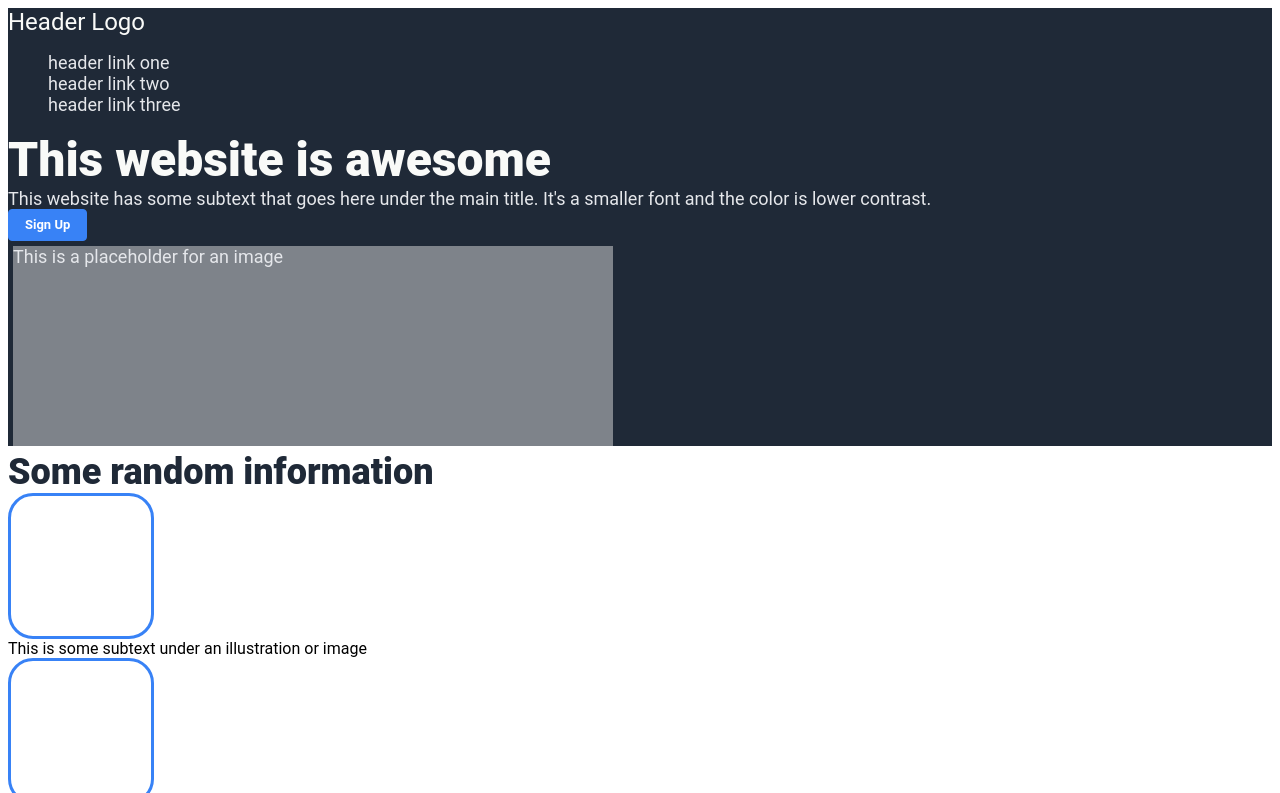
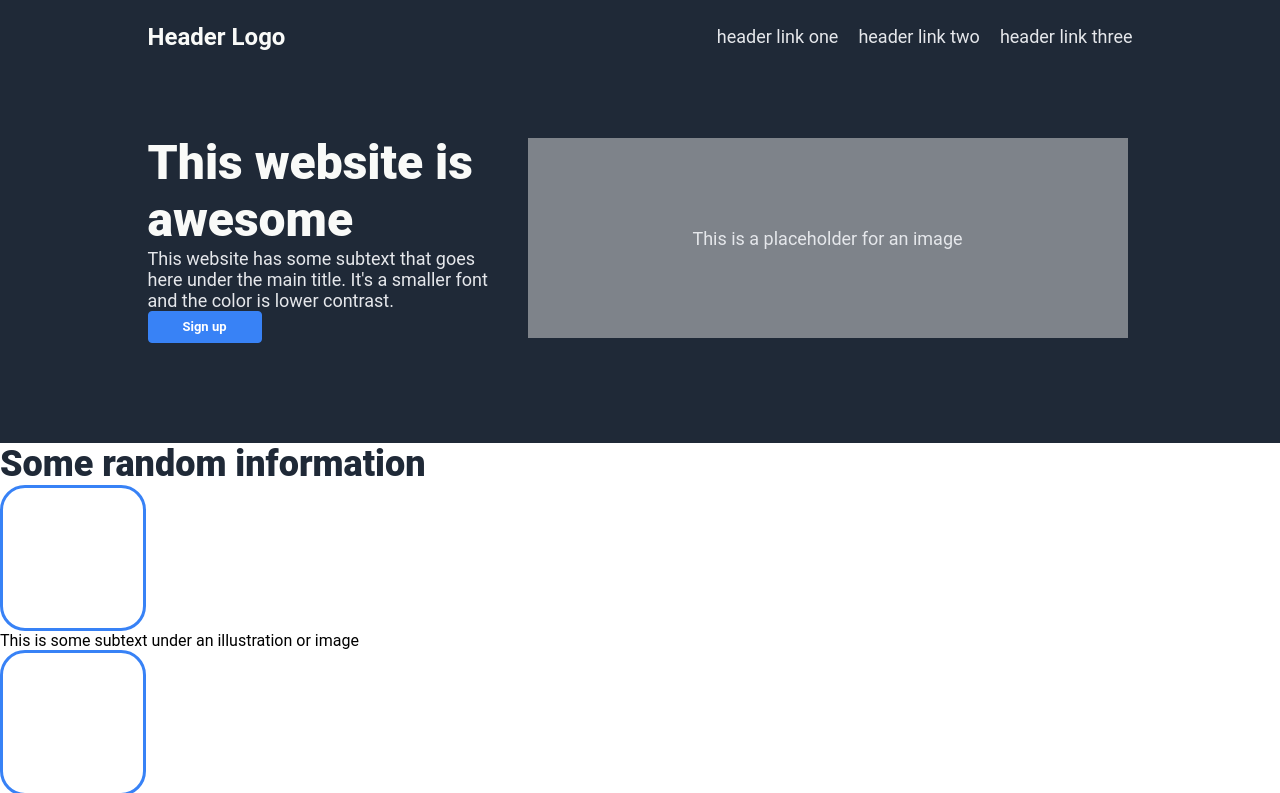
Before and after one commit to chojolan/simple-landing-page, a plain HTML site: page index.html in a window 1280 px wide. Shown: the top 793 px of the page. Drawn offline with Linux system fonts and the light colour scheme.

Commit message:
Fixed top content alignment

```diff
--- a/index.html
+++ b/index.html
@@ -9,6 +9,7 @@
 </head>
 <body>
     <div class="top">
+        <div class="top-container">
             <div class="header">
                 <div class="header-logo">Header Logo</div>
                 <div class="menu">
@@ -19,11 +20,12 @@
                     </ul>
                 </div>
             </div>
-        <div class="top-container">
+            <div class="top-content">
                 <div class="description">
                     <div class="description-title">This website is awesome</div>
                     <div class="description-content">This website has some subtext that goes here under the main title. It's a smaller font and the color is lower contrast.</div>
-                <div class="top-signup">Sign Up</div>
+                    <div class="top-signup">Sign up</div>
+                </div>
                 <div class="top-image">
                     <div class="img-placeholder">This is a placeholder for an image</div>
                 </div>
--- a/styles.css
+++ b/styles.css
@@ -1,14 +1,49 @@
 body {
+    display: flex;
+    flex-direction: column;
     font-family: roboto;
+    margin: 0;
+    padding: 0;
 }
 
 .top {
+    display: flex;
+    flex-direction: column;
+    align-items: center;
     background-color: #1F2937;
+    padding-bottom: 100px;
+}
+
+.header {
+    display: flex;
+    justify-content: space-between;
+    align-items: center;
+    padding-top: 10px;
+}
+
+.top-container {
+    display: flex;
+    flex-direction: column;
+}
+
+.top-content {
+    display: flex;
+    align-items: center;
+    padding-top: 70px;
+    gap: 25px;
+}
+
+.description {
+    display: flex;
+    flex-direction: column;
+    flex-wrap: wrap;
+    width: 350px;
 }
 
 .header-logo {
     font-size: 24px;
     color: #F9FAF8;
+    font-weight: 600;
 }
 
 .description-title {
@@ -23,11 +58,13 @@ body {
 }
 
 .img-placeholder {
+    display: flex;
+    justify-content: center;
+    align-items: center;
     background-color: rgba(220, 220, 220, 0.506);
-    display: flex;
     height: 200px;
+    width: 600px;
     margin: 5px;
-    width: 600px;
     color: #E5E7EB;
     font-size: 18px;
 }
@@ -53,7 +90,7 @@ body {
 
 .rectangle {
     background-color: #3882F6;
-    height: 100px;
+    height: 50px;
     width: 500px;
     border: 1px solid;
     border-radius: 4px;
@@ -61,10 +98,15 @@ body {
 }
 
 .footer {
+    display: flex;
+    justify-content: center;
+    align-items: center;
     background-color: #1F2937;
     height: 72px;
     color: #E5E7EB;
 }
+
+/* CSS elements */
 
 .top-signup, .bottom-signup {
     display: inline-block;
@@ -75,6 +117,8 @@ body {
     border-radius: 0.25rem;
     border: 1px solid #3882F6;
     color: #fff;
+    height: 30px;
+    width: 80px;
     font-size: 13px;
     line-height: 30px;
     font-weight: 600;
@@ -88,5 +132,7 @@ a {
 }
 
 ul {
+    display: flex;
+    gap: 20px;
     list-style: none;
 }
```
Lines whose indentation alone changed are shown as unchanged.
